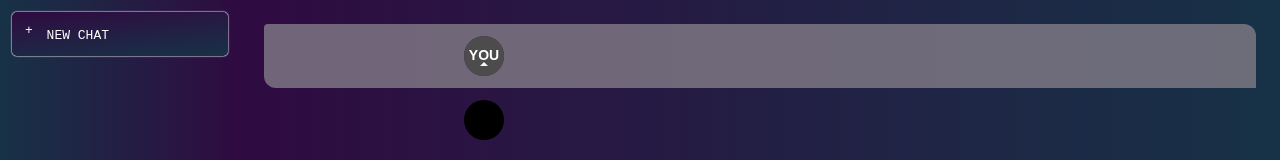
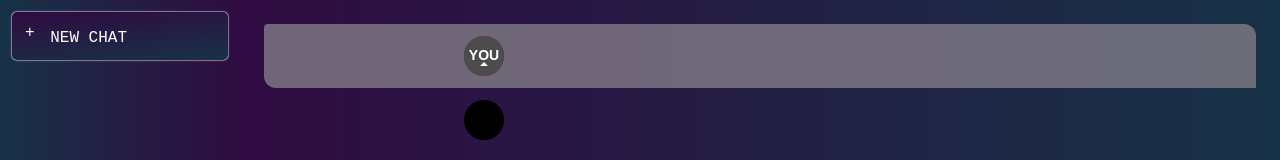
Before and after one commit to MagnusFrobom/Chatgpt-clone, a React (Create React App) app in the folder client/: page / in a window 1280 px wide. Shown: the top 160 px of the page. Built offline with nearby package versions, Linux system fonts and the light colour scheme.

Commit message:
,change font on new chat button

```diff
--- a/client/src/App.css
+++ b/client/src/App.css
@@ -14,7 +14,7 @@
 }
 
 .side-menu-button {
-  font-family: monospace;
+  font-family: woff2, monospace;
   padding: 12px;
   background: rgb(47, 11, 65);
   background: linear-gradient(175deg, rgba(47, 11, 65, 1) 0%, rgba(23, 50, 71, 1) 100%);
```
